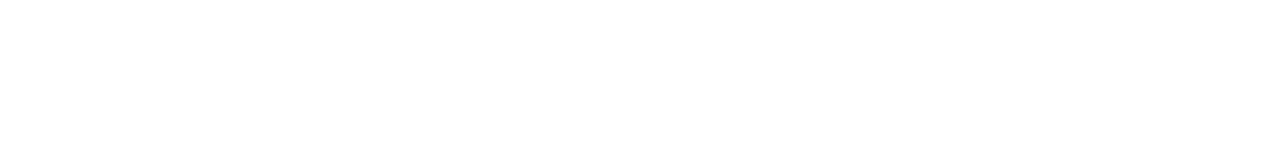
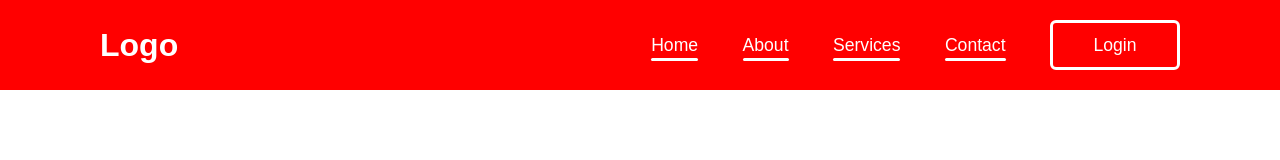
Before and after one commit to kartikeya-kash/wp_blockchain, a website: page index.html in a window 1280 px wide. Drawn offline with Linux system fonts and the light colour scheme.

Commit message:
style and index updated

```diff
--- a/index.html
+++ b/index.html
@@ -3,9 +3,23 @@
 <head>
     <meta charset="UTF-8">
     <meta name="viewport" content="width=device-width, initial-scale=1.0">
-    <title>Document</title>
+    <title>Login and register</title>
+    <link rel="stylesheet" href="style.css"></link>
 </head>
 <body>
 
+    <header>
+        <h2 class="logo">Logo</h2>
+        <nav class="navigation">
+            <a href="#">Home</a>
+            <a href="#">About</a>
+            <a href="#">Services</a>
+            <a href="#">Contact</a>
+
+            <button class="btn-Login-popup">Login</button>
+        </nav>
+    </header>
+
+    <script src="script.js"></script>
 </body>
 </html>
--- /dev/null
+++ b/style.css
@@ -0,0 +1,69 @@
+@import url(Poppins-Regular.ttf) ;
+
+*{
+margin: 0;
+padding: 0;
+box-sizing: border-box;
+font-family: 'Poppins',sans-serif;
+}
+
+header{
+    position: fixed;
+    top: 0;
+    left: 0;
+    width: 100%;
+    padding: 20px 100px;
+    background-color: red;
+    display: flex;
+    justify-content: space-between;
+    align-items: center;
+    z-index: 99;
+}
+
+.logo{
+    font-size: 2em;
+    color: #fff;
+    user-select: none;
+}
+
+.navigation a{
+    position: relative;
+    font-size: 1.1em;
+    color: #fff;
+    text-decoration: none;
+    font-weight: 500;
+    margin-left: 40px;
+}
+
+.navigation a::after{
+    content: ' ';
+    position: absolute;
+    left: 0;
+    bottom: -6px;
+    width: 100%;
+    height: 3px;
+    background: #fff;
+    border-radius: 5px;
+}
+
+
+.navigation .btn-Login-popup {
+width: 130px;
+height: 50px;
+background: transparent;
+border: 3px solid #fff;
+outline: none;
+border-radius: 6px;
+cursor: pointer;
+font-size: 1.1em;
+color: #fff;
+font-weight: 500;
+margin-left: 40px;
+transition: .5s;
+}
+
+.navigation .btn-Login-popup:hover{
+    background: #fff;
+    color: #162938;
+
+}
```
Also changed, not shown: Poppins-Regular.ttf (added).
